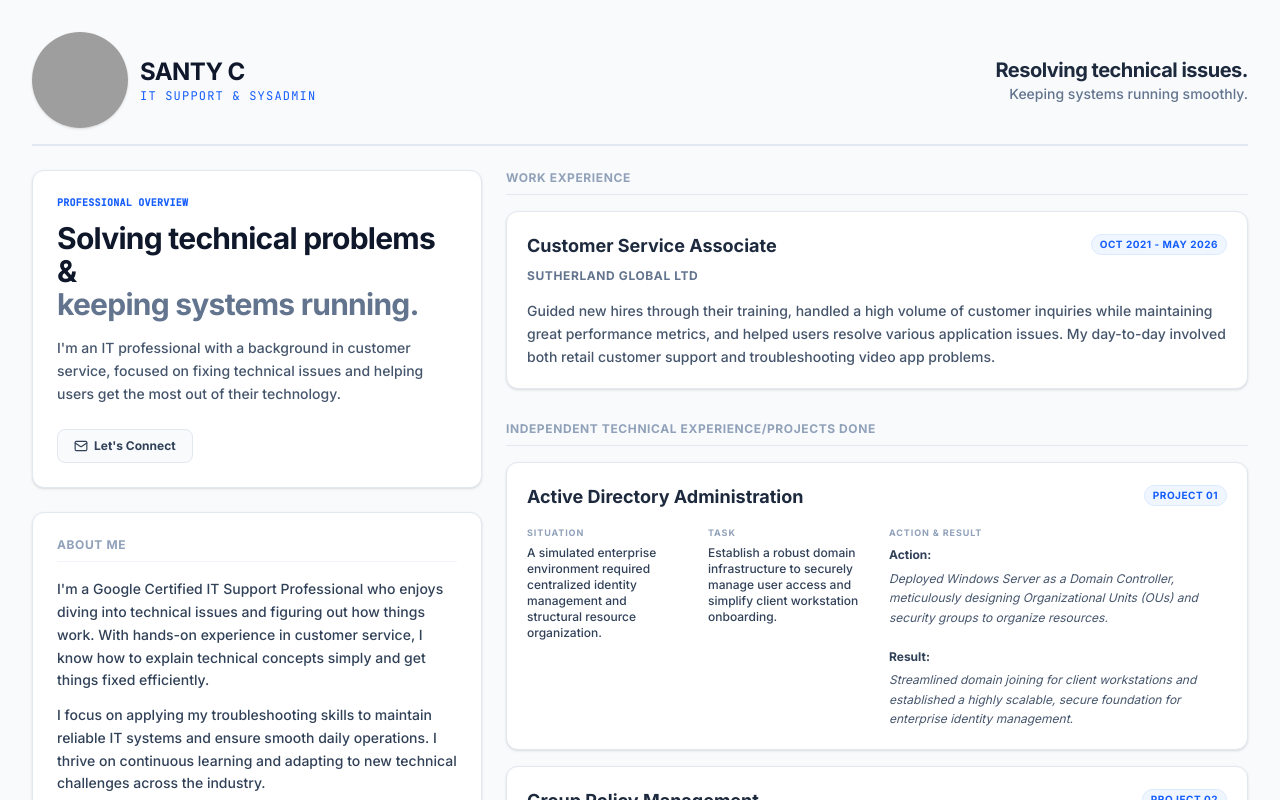
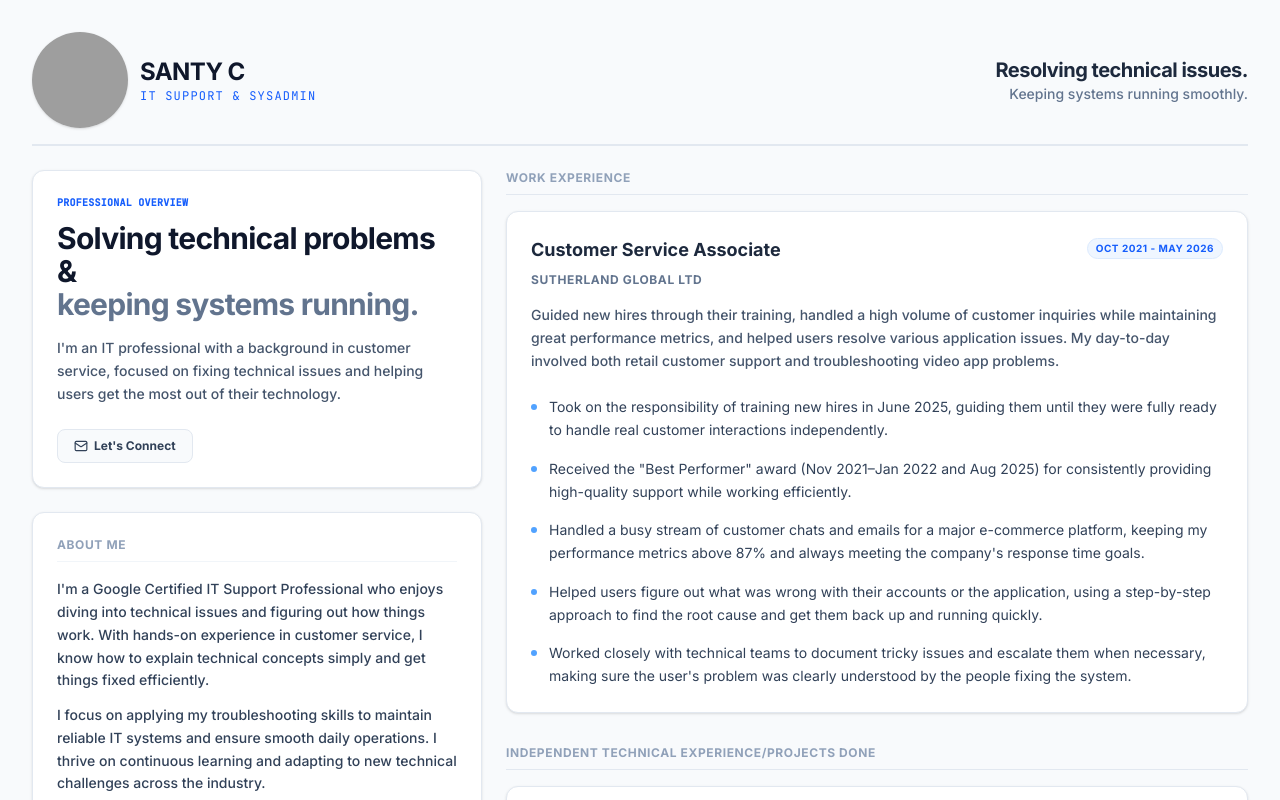
Before and after one commit to sanxicson/Sanxicson.github.io, a React (Vite) app: page / in a window 1280 px wide. Shown: the top 800 px of the page. Built offline with nearby package versions, Linux system fonts and the light colour scheme; grey boxes are pictures that could not be loaded.

Commit message:
Update WorkExperienceBrief.tsx

```diff
--- a/src/components/WorkExperienceBrief.tsx
+++ b/src/components/WorkExperienceBrief.tsx
@@ -6,7 +6,7 @@ export function WorkExperienceBrief() {
           WORK EXPERIENCE
         </h3>
       </div>
-      <article className="bg-white border border-slate-200 rounded-xl p-5 shadow-sm flex flex-col transition-colors group hover:border-blue-400">
+      <article className="bg-white border border-slate-200 rounded-xl p-6 shadow-sm flex flex-col transition-colors group hover:border-blue-400">
         <div className="flex justify-between items-start mb-2">
           <h4 className="font-bold text-slate-800 text-lg">
             Customer Service Associate
@@ -16,9 +16,42 @@ export function WorkExperienceBrief() {
           </span>
         </div>
         <p className="text-xs font-bold text-slate-500 mb-4 uppercase tracking-wider">Sutherland Global LTD</p>
-        <p className="text-sm text-slate-600 leading-relaxed font-medium">
+        <p className="text-sm text-slate-600 leading-relaxed font-medium mb-6">
           Guided new hires through their training, handled a high volume of customer inquiries while maintaining great performance metrics, and helped users resolve various application issues. My day-to-day involved both retail customer support and troubleshooting video app problems.
         </p>
+
+        <ul className="space-y-4">
+          <li className="flex items-start gap-3">
+            <div className="w-1.5 h-1.5 rounded-full bg-blue-400 mt-2 shrink-0"></div>
+            <p className="text-sm text-slate-700 leading-relaxed">
+              Took on the responsibility of training new hires in June 2025, guiding them until they were fully ready to handle real customer interactions independently.
+            </p>
+          </li>
+          <li className="flex items-start gap-3">
+            <div className="w-1.5 h-1.5 rounded-full bg-blue-400 mt-2 shrink-0"></div>
+            <p className="text-sm text-slate-700 leading-relaxed">
+              Received the "Best Performer" award (Nov 2021–Jan 2022 and Aug 2025) for consistently providing high-quality support while working efficiently.
+            </p>
+          </li>
+          <li className="flex items-start gap-3">
+            <div className="w-1.5 h-1.5 rounded-full bg-blue-400 mt-2 shrink-0"></div>
+            <p className="text-sm text-slate-700 leading-relaxed">
+              Handled a busy stream of customer chats and emails for a major e-commerce platform, keeping my performance metrics above 87% and always meeting the company's response time goals.
+            </p>
+          </li>
+          <li className="flex items-start gap-3">
+            <div className="w-1.5 h-1.5 rounded-full bg-blue-400 mt-2 shrink-0"></div>
+            <p className="text-sm text-slate-700 leading-relaxed">
+              Helped users figure out what was wrong with their accounts or the application, using a step-by-step approach to find the root cause and get them back up and running quickly.
+            </p>
+          </li>
+          <li className="flex items-start gap-3">
+            <div className="w-1.5 h-1.5 rounded-full bg-blue-400 mt-2 shrink-0"></div>
+            <p className="text-sm text-slate-700 leading-relaxed">
+              Worked closely with technical teams to document tricky issues and escalate them when necessary, making sure the user's problem was clearly understood by the people fixing the system.
+            </p>
+          </li>
+        </ul>
       </article>
     </section>
   );
```
